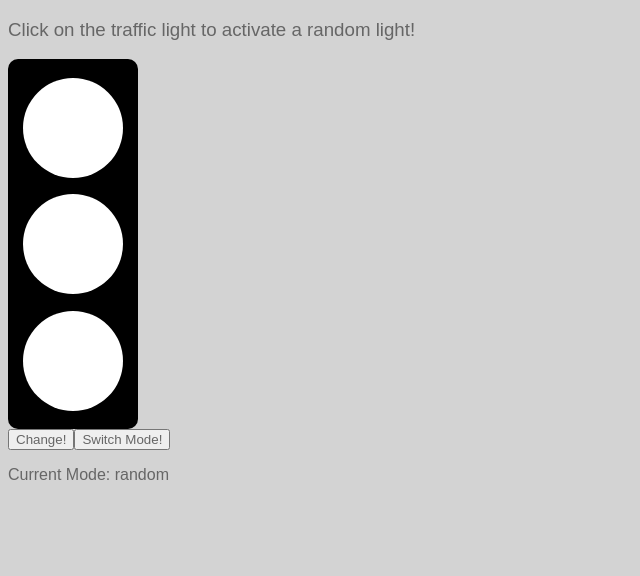
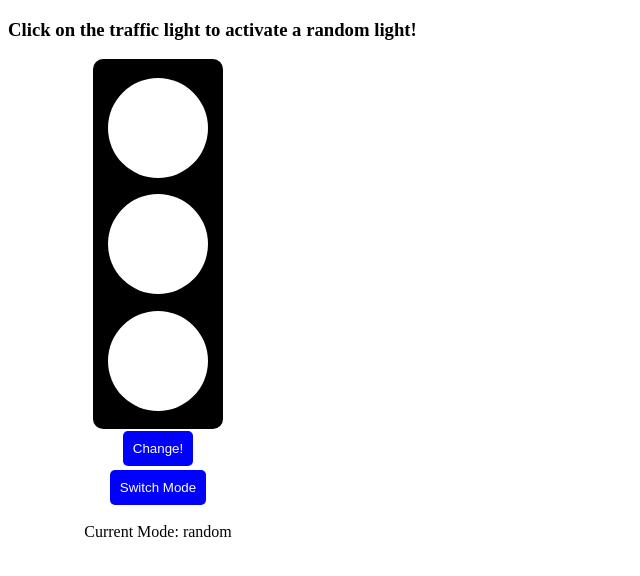
Before and after one commit to akane0915/traffic-light, a React (Create React App) app: page / in a window 1280 px wide. Shown: the top 576 px of the page, without its empty margins (0-640 px from the left). Built offline with nearby package versions, Linux system fonts and the light colour scheme.

Commit message:
add styles; refactor

```diff
--- a/src/App.jsx
+++ b/src/App.jsx
@@ -1,84 +1,12 @@
-import React, { useState } from "react";
-import "./styles.scss";
-
-import { fetchLight } from "./fetchLight";
-
-const ChangeButton = ({ handleClick }) => {
-  return (
-    <button
-      onClick={() => handleClick()}>
-      Change!
-    </button>
-  )
-}
-
-const ModeButton = ({ handleClick }) => {
-  return (
-    <button
-      onClick={() => handleClick()}>
-      Switch Mode!
-    </button>
-  )
-}
-
-const Light = () => {
-  const [isOrderedMode, setIsOrderedMode] = useState(false);
-  const [isTrafficLightActivated, setIsTrafficLightActivated] = useState(false);
-  const [activeColor, setActiveColor] = useState(null);
-
-  const mode = isOrderedMode ? 'ordered' : 'random';
-
-  const activateTrafficLight = () => {
-    if (!isTrafficLightActivated) {
-      activateRandomLight();
-      return setIsTrafficLightActivated(true);
-    }
-    return alert('You have already activated the traffic light. \n' +
-      'Try clicking the "Change!" button instead!')
-  }
-
-  const activateRandomLight = () => {
-    fetchLight({ mode: 'random' }).then((value) => setActiveColor(value));
-  }
-
-  const changeLight = () => {
-    isTrafficLightActivated
-      ? fetchLight({ mode, activeColor }).then((value) => setActiveColor(value))
-      : alert('You must click the traffic light to activate first!')
-  }
-
-  const changeMode = () => {
-    isTrafficLightActivated
-      ? setIsOrderedMode(!isOrderedMode)
-      : alert('You must click the traffic light to activate a random light before switching modes!')
-  }
-
-  return (
-    <div>
-      <div
-        className="lights-container"
-        onClick={() => activateTrafficLight()}>
-        <div className={`light top-light ${activeColor === 'red' ? "active" : ""}`} />
-        <div className={`light middle-light ${activeColor === 'yellow' ? "active" : ""}`} />
-        <div className={`light bottom-light ${activeColor === 'green' ? "active" : ""}`} />
-      </div>
-      <ChangeButton
-        handleClick={() => changeLight()}
-      />
-      <ModeButton
-        handleClick={() => changeMode()}
-      />
-      <p>{`Current Mode: ${mode}`}</p>
-    </div>
-  );
-};
+import React from 'react';
+import LightApp from './LightApp';
 
 const App = () => {
   return (
-    // Accessiblity standards expect a main element to be on each page
+    // Accessiblity standards expect a main element on each page
     <main>
       <h3>Click on the traffic light to activate a random light!</h3>
-      <Light />
+      <LightApp />
     </main>
   )
 };
--- /dev/null
+++ b/src/Button.jsx
@@ -0,0 +1,18 @@
+import React from 'react';
+
+// Extracted for reusability
+const Button = ({
+  buttonText,
+  className,
+  handleClick,
+}) => {
+  return (
+    <button
+      className={className}
+      onClick={() => handleClick()}>
+      {buttonText}
+    </button>
+  )
+}
+
+export default Button;
--- /dev/null
+++ b/src/LightApp.jsx
@@ -0,0 +1,68 @@
+import React, { useState } from 'react';
+import './styles.scss';
+import fetchLight from './fetchLight';
+import Button from './Button';
+
+const ALREADY_ACTIVATED = 'You have already activated the traffic light. \n' +
+  'Try clicking the "Change!" button instead!';
+
+const ACTIVATE_FIRST = 'You must click the traffic light to activate first!';
+
+const LightApp = () => {
+  const [isTrafficLightActivated, setIsTrafficLightActivated] = useState(false);
+  const [activeColor, setActiveColor] = useState(null);
+  const [isOrderedMode, setIsOrderedMode] = useState(false);
+
+  const mode = isOrderedMode ? 'ordered' : 'random';
+
+  const activateTrafficLight = () => {
+    if (!isTrafficLightActivated) {
+      activateRandomLight();
+      return setIsTrafficLightActivated(true);
+    }
+    return alert(ALREADY_ACTIVATED);
+  }
+
+  const activateRandomLight = () => {
+    fetchLight({ mode: 'random' })
+      .then((value) => setActiveColor(value))
+      .catch(err => alert(err));
+  }
+
+  const changeLight = () => {
+    isTrafficLightActivated
+      ? fetchLight({ mode, activeColor })
+        .then((value) => setActiveColor(value))
+        .catch(err => alert(err))
+      : alert(ACTIVATE_FIRST);
+  }
+
+  const changeMode = () => {
+    isTrafficLightActivated
+      ? setIsOrderedMode(!isOrderedMode)
+      : alert(ACTIVATE_FIRST);
+  }
+
+  return (
+    <div className={'light-app'}>
+      <div
+        className='traffic-light'
+        onClick={() => activateTrafficLight()}>
+        <div className={`light top-light ${activeColor === 'red' ? 'active' : ''}`} />
+        <div className={`light middle-light ${activeColor === 'yellow' ? 'active' : ''}`} />
+        <div className={`light bottom-light ${activeColor === 'green' ? 'active' : ''}`} />
+      </div>
+      <Button
+        className='button'
+        handleClick={() => changeLight()}
+        buttonText='Change!' />
+      <Button
+        className='button'
+        handleClick={() => changeMode()}
+        buttonText='Switch Mode' />
+      <p>{`Current Mode: ${mode}`}</p>
+    </div>
+  );
+};
+
+export default LightApp;
--- a/src/fetchLight.js
+++ b/src/fetchLight.js
@@ -20,20 +20,20 @@ const getRandomColor = () => {
   return options[Math.floor(Math.random() * 3)];
 }
 
-const getOrderedColor = (color) => {
-  switch (color) {
+const getOrderedColor = (activeColor) => {
+  switch (activeColor) {
     case 'green':
       return 'yellow';
 
     case 'yellow':
-      return 'red'
+      return 'red';
 
     case 'red':
-      return 'green'
+      return 'green';
 
     default:
       break;
   }
 }
 
-export { fetchLight };
+export default fetchLight;
--- a/src/styles.scss
+++ b/src/styles.scss
@@ -1,6 +1,7 @@
 $red: #FF0000;
 $yellow: #FFFF00;
 $green: #008000;
+$blue: #0000FF;
 $black: #000000;
 $white: #FFFFFF;
 
@@ -9,17 +10,15 @@ $top-color: $red;
 $middle-color: $yellow;
 $bottom-color: $green;
 
-* {
-  font-family: sans-serif;
-  color: #666;
-  font-weight: 400;
-}
+// Styles wrapped in .light-app to ensure accurate scoping
+.light-app {
+  display: flex;
+  flex-direction: column;
+  width: 300px;
+  align-items: center;
+  justify-content: center;
 
-body {
-  background-color: lightgrey;
-}
-
-.lights-container {
+  .traffic-light {
     background-color: $black;
     height: 350px;
     width: 130px;
@@ -29,6 +28,10 @@ body {
     justify-content: space-around;
     padding: 10px 0px;
     border-radius: 10px;
+
+    &:hover {
+      cursor: pointer;
+    }
   }
 
   .light {
@@ -60,3 +63,19 @@ body {
       background-color: $bottom-color;
     }
   }
+
+  .button {
+    margin: 2px 0;
+    color: $white;
+    background: $blue;
+    padding: 10px;
+    border-radius: 5px;
+    display: inline-block;
+    border: none;
+    transition: all 0.4s ease 0s;
+
+    &:hover {
+      cursor: pointer;
+    }
+  }
+}
```
Lines whose indentation alone changed are shown as unchanged.
